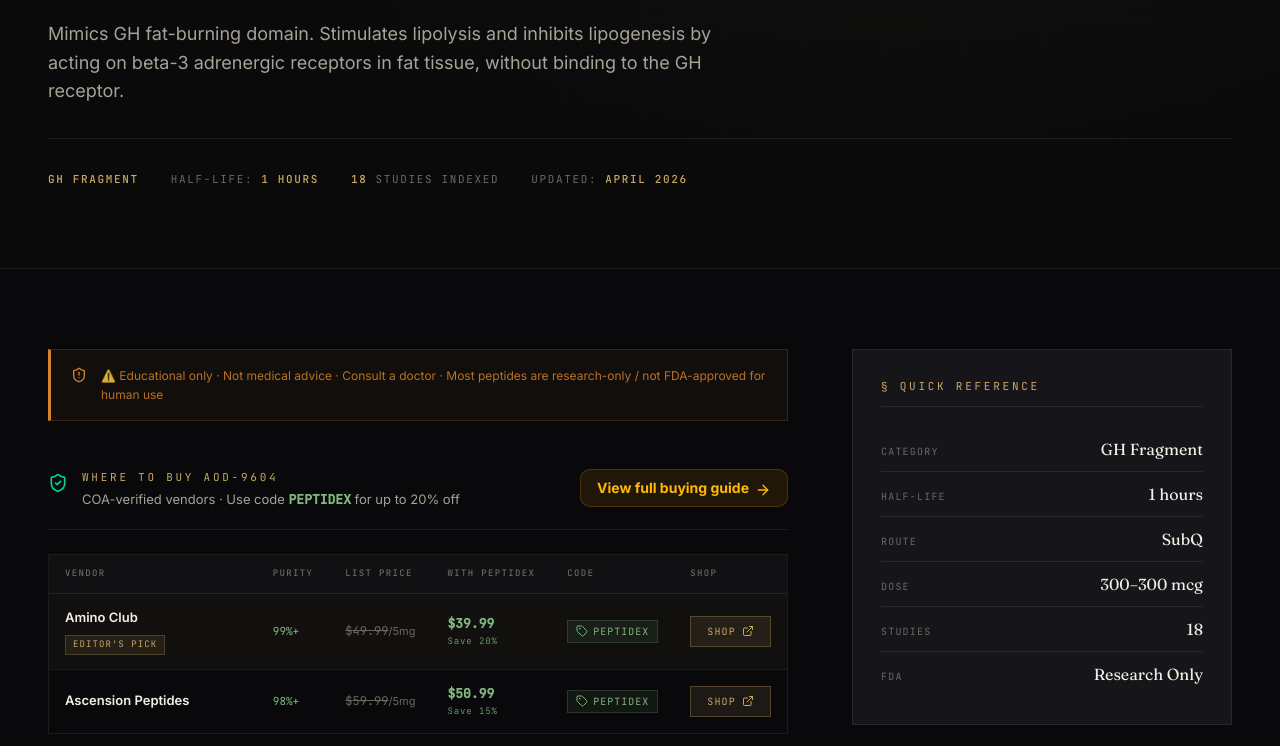
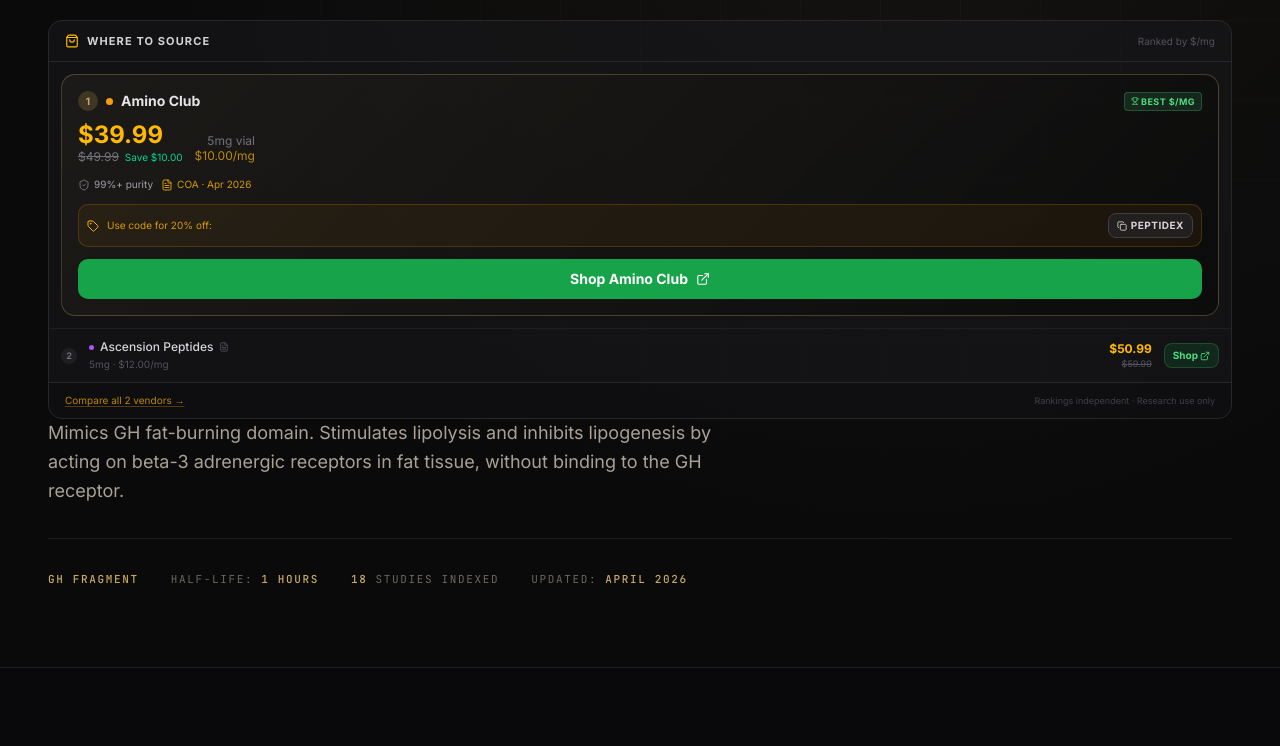
Before and after one commit to CryptoDaddi-Avax/PeptiDex, a Next.js app: page /library/aod-9604 in a window 1280 px wide. Shown: the part 620-1366 px from the top of the page. Built offline with nearby package versions, Linux system fonts and the light colour scheme.

Commit message:
feat(BuyBox): full spec rewrite — hero #1 card + compact #2-3 rows + COA links + discount badge + compare footer; wire into library pages

```diff
--- a/src/app/library/[slug]/client.tsx
+++ b/src/app/library/[slug]/client.tsx
@@ -28,6 +28,7 @@
 import { SaveButton } from '@/components/save-button';
 import { FeedbackModal } from '@/components/feedback-modal';
 import { AuthorByline } from '@/components/shared/AuthorByline';
+import { BuyBox } from '@/components/affiliate/BuyBox';
 import './detail-redesign.css';
 
 /* ── Evidence helpers ── */
@@ -105,6 +106,13 @@
 
           {/* ─── QUICK ANSWER BLOCK (above fold, GEO-optimized) ─── */}
           <QuickAnswerBlock peptide={peptide} />
+
+          {/* ─── BUY BOX (mobile inline — desktop version is in sidebar) ─── */}
+          <BuyBox
+            peptideSlug={peptide.slug}
+            peptideName={peptide.name}
+            surface="buy_box"
+          />
 
           <p className="pd-subtitle">{peptide.mechanism.slice(0, 200)}</p>
 
@@ -435,8 +443,15 @@
           {/* ── Sidebar ── */}
           <aside className="pd-sidebar">
             <div className="pd-sidebar-sticky">
+              {/* ─── BUY BOX (desktop sticky rail) ─── */}
+              <BuyBox
+                peptideSlug={peptide.slug}
+                peptideName={peptide.name}
+                surface="buy_box"
+              />
+
               {/* Quick Reference */}
-              <div className="pd-quick-ref">
+              <div className="pd-quick-ref mt-4">
                 <h3 className="pd-quick-ref-title">§ Quick Reference</h3>
                 <div className="pd-quick-ref-row">
                   <span className="pd-qr-label">Category</span>
--- a/src/components/affiliate/BuyBox.tsx
+++ b/src/components/affiliate/BuyBox.tsx
@@ -1,27 +1,329 @@
 "use client";
 
+/**
+ * <BuyBox />
+ * ==========
+ * Conversion surface for peptide detail pages.
+ *
+ * Layout:
+ *   Desktop — sticky right-rail (320px), mounted inside .pd-sidebar-sticky
+ *   Mobile  — inline, above-the-fold (after QuickAnswerBlock)
+ *
+ * Ranking — cost-per-mg ascending (NOT cost-per-vial).
+ *   #1 → full hero card: large CTA, discount code badge, purity %, COA link
+ *   #2-3 → compact rows
+ *   Partial (<3) → show available
+ *   Zero → empty state linking to /vendors
+ */
+
 import { useState, useMemo } from "react";
-import { ShoppingBag, ChevronDown, AlertCircle, Shield } from "lucide-react";
+import Link from "next/link";
+import {
+  ExternalLink,
+  Trophy,
+  ShieldCheck,
+  FileText,
+  Tag,
+  ChevronDown,
+  AlertTriangle,
+  ShoppingBag,
+  Users,
+} from "lucide-react";
 import {
   getTopVendorsForPeptide,
   type EnrichedVendorOffer,
+  AFFILIATE_LINK_ATTRS,
+  trackClick,
 } from "@/lib/affiliate";
 import type { PromoSurface } from "@/lib/promos/affiliateUrl";
-import { VendorComparisonRow } from "./VendorComparisonRow";
-import { VendorComparisonCard } from "./VendorComparisonRow";
+import { VendorDot } from "./atoms/VendorDot";
+import { CopyCodeButton } from "./atoms/CopyCodeButton";
 
 // ── Props ───────────────────────────────────────────────────────────────────
 
 interface BuyBoxProps {
   peptideSlug: string;
   peptideName: string;
-  /** Max vendors to show (default 3) */
+  /** Max vendors to display (default 3) */
   limit?: number;
-  /** Override surface label */
   surface?: PromoSurface;
 }
 
-// ── Component ───────────────────────────────────────────────────────────────
+// ── #1 Hero Card ────────────────────────────────────────────────────────────
+
+function HeroVendorCard({
+  offer,
+  peptideSlug,
+}: {
+  offer: EnrichedVendorOffer;
+  peptideSlug: string;
+}) {
+  const { vendor, price_usd, vial_mg, costPerMg, discount, trackedUrl, coaUrl, lastTestedDate } =
+    offer;
+
+  const handleClick = () => trackClick(offer, "buy_box", peptideSlug);
+
+  const testDate = lastTestedDate
+    ? new Date(lastTestedDate).toLocaleDateString("en-US", { month: "short", year: "numeric" })
+    : null;
+
+  return (
+    <div
+      className="rounded-xl border p-4 mb-1"
+      style={{
+        borderColor: "rgba(201,169,97,0.3)",
+        background:
+          "linear-gradient(135deg, rgba(201,169,97,0.06) 0%, rgba(10,10,10,0.8) 100%)",
+      }}
+    >
+      {/* Top row: rank badge + vendor name */}
+      <div className="flex items-center gap-2 mb-3">
+        <span
+          className="flex-shrink-0 flex items-center justify-center w-5 h-5 rounded-full text-[10px] font-mono font-bold"
+          style={{ background: "rgba(201,169,97,0.2)", color: "#c9a961" }}
+        >
+          1
+        </span>
+        <VendorDot vendorSlug={vendor.slug} size={7} />
+        <span className="text-sm font-bold text-zinc-200 flex-1">{vendor.name}</span>
+        <span
+          className="inline-flex items-center gap-0.5 px-1.5 py-0.5 rounded text-[9px] font-bold uppercase tracking-wider"
+          style={{
+            background: "rgba(74,222,128,0.12)",
+            color: "#4ade80",
+            border: "1px solid rgba(74,222,128,0.25)",
+          }}
+        >
+          <Trophy className="w-2 h-2" /> Best $/mg
+        </span>
+      </div>
+
+      {/* Price block */}
+      <div className="flex items-end gap-3 mb-3">
+        <div>
+          {discount.discountApplied ? (
+            <>
+              <div className="text-2xl font-mono font-bold text-amber-400 leading-none">
+                ${discount.finalPrice.toFixed(2)}
+              </div>
+              <div className="flex items-center gap-1.5 mt-0.5">
+                <span className="text-xs text-zinc-500 line-through font-mono">
+                  ${price_usd.toFixed(2)}
+                </span>
+                <span className="text-[10px] text-emerald-400 font-mono">
+                  Save ${discount.savings.toFixed(2)}
+                </span>
+              </div>
+            </>
+          ) : (
+            <div className="text-2xl font-mono font-bold text-zinc-100 leading-none">
+              ${price_usd.toFixed(2)}
+            </div>
+          )}
+        </div>
+        <div className="text-right text-xs text-zinc-500 mb-0.5 leading-tight">
+          <div className="font-mono">{vial_mg}mg vial</div>
+          <div className="font-mono text-amber-400/70">${costPerMg.toFixed(2)}/mg</div>
+        </div>
+      </div>
+
+      {/* Trust signals row */}
+      <div className="flex flex-wrap gap-2 mb-3">
+        <span className="inline-flex items-center gap-1 text-[10px] text-zinc-400">
+          <ShieldCheck className="w-3 h-3 text-zinc-500" />
+          {vendor.purity} purity
+        </span>
+        {coaUrl && (
+          <a
+            href={coaUrl}
+            target="_blank"
+            rel="noopener noreferrer"
+            className="inline-flex items-center gap-1 text-[10px] text-amber-400/80 hover:text-amber-400 transition-colors"
+          >
+            <FileText className="w-3 h-3" />
+            COA{testDate ? ` · ${testDate}` : ""}
+          </a>
+        )}
+        {!coaUrl && testDate && (
+          <span className="inline-flex items-center gap-1 text-[10px] text-zinc-500">
+            <FileText className="w-3 h-3" />
+            Tested {testDate}
+          </span>
+        )}
+      </div>
+
+      {/* Discount code */}
+      {discount.discountApplied && vendor.discountCode && (
+        <div className="flex items-center gap-2 mb-3 p-2 rounded-lg border border-amber-500/20 bg-amber-500/[0.06]">
+          <Tag className="w-3 h-3 text-amber-400 shrink-0" />
+          <span className="text-[10px] text-amber-400/80 flex-1">
+            Use code for {vendor.discountPercent}% off:
+          </span>
+          <CopyCodeButton code={vendor.discountCode} />
+        </div>
+      )}
+
+      {/* Primary CTA */}
+      <a
+        href={trackedUrl}
+        onClick={handleClick}
+        {...AFFILIATE_LINK_ATTRS}
+        className="flex items-center justify-center gap-2 w-full py-2.5 rounded-lg text-sm font-bold transition-all"
+        style={{
+          background: "rgb(22,163,74)",
+          color: "white",
+        }}
+        onMouseEnter={e => (e.currentTarget.style.background = "rgb(21,128,61)")}
+        onMouseLeave={e => (e.currentTarget.style.background = "rgb(22,163,74)")}
+      >
+        Shop {vendor.name} <ExternalLink className="w-3.5 h-3.5" />
+      </a>
+    </div>
+  );
+}
+
+// ── #2-3 Compact Row ────────────────────────────────────────────────────────
+
+function CompactVendorRow({
+  offer,
+  rank,
+  peptideSlug,
+}: {
+  offer: EnrichedVendorOffer;
+  rank: number;
+  peptideSlug: string;
+}) {
+  const { vendor, price_usd, vial_mg, costPerMg, discount, trackedUrl, coaUrl } = offer;
+
+  const handleClick = () => trackClick(offer, "buy_box", peptideSlug);
+
+  return (
+    <div
+      className="flex items-center gap-3 px-3 py-2.5 border-b last:border-b-0 transition-colors"
+      style={{ borderColor: "rgba(255,255,255,0.05)" }}
+    >
+      {/* Rank */}
+      <span
+        className="flex-shrink-0 w-4 h-4 rounded-full flex items-center justify-center text-[9px] font-mono font-bold"
+        style={{ background: "rgba(255,255,255,0.06)", color: "#71717a" }}
+      >
+        {rank}
+      </span>
+
+      {/* Vendor + meta */}
+      <div className="flex-1 min-w-0">
+        <div className="flex items-center gap-1.5">
+          <VendorDot vendorSlug={vendor.slug} size={5} />
+          <span className="text-xs font-medium text-zinc-300 truncate">{vendor.name}</span>
+          {coaUrl && (
+            <a
+              href={coaUrl}
+              target="_blank"
+              rel="noopener noreferrer"
+              title="View COA"
+              className="text-zinc-600 hover:text-amber-400 transition-colors"
+            >
+              <FileText className="w-2.5 h-2.5" />
+            </a>
+          )}
+        </div>
+        <div className="text-[10px] text-zinc-600 font-mono mt-0.5">
+          {vial_mg}mg · ${costPerMg.toFixed(2)}/mg
+        </div>
+      </div>
+
+      {/* Price */}
+      <div className="text-right shrink-0">
+        {discount.discountApplied ? (
+          <>
+            <div className="text-xs font-mono font-bold text-amber-400">
+              ${discount.finalPrice.toFixed(2)}
+            </div>
+            <div className="text-[9px] text-zinc-600 line-through font-mono">
+              ${price_usd.toFixed(2)}
+            </div>
+          </>
+        ) : (
+          <div className="text-xs font-mono text-zinc-300">${price_usd.toFixed(2)}</div>
+        )}
+      </div>
+
+      {/* Shop link */}
+      <a
+        href={trackedUrl}
+        onClick={handleClick}
+        {...AFFILIATE_LINK_ATTRS}
+        className="shrink-0 flex items-center gap-0.5 px-2 py-1 rounded-md text-[10px] font-bold transition-colors"
+        style={{
+          background: "rgba(22,163,74,0.15)",
+          color: "#4ade80",
+          border: "1px solid rgba(74,222,128,0.2)",
+        }}
+      >
+        Shop <ExternalLink className="w-2.5 h-2.5" />
+      </a>
+    </div>
+  );
+}
+
+// ── Empty State ─────────────────────────────────────────────────────────────
+
+function EmptyState({ peptideName, peptideSlug }: { peptideName: string; peptideSlug: string }) {
+  return (
+    <div className="rounded-xl border border-zinc-800 bg-zinc-900/50 p-5">
+      <div className="flex items-start gap-3 mb-3">
+        <AlertTriangle className="w-4 h-4 text-zinc-600 mt-0.5 shrink-0" />
+        <div>
+          <p className="text-xs text-zinc-400 leading-relaxed">
+            Sourcing data for <strong className="text-zinc-300">{peptideName}</strong> is updating.
+          </p>
+          <p className="text-[10px] text-zinc-600 mt-1">
+            We verify new listings weekly — check back soon.
+          </p>
+        </div>
+      </div>
+      <Link
+        href="/vendors"
+        className="flex items-center justify-center gap-1.5 w-full py-2 rounded-lg text-xs font-bold border border-zinc-700 text-zinc-400 hover:border-zinc-600 hover:text-zinc-200 transition-colors"
+      >
+        <Users className="w-3 h-3" /> Browse verified vendors
+      </Link>
+    </div>
+  );
+}
+
+// ── Mobile wrapper (collapsible) ────────────────────────────────────────────
+
+function MobileBuyBox({ children, offerCount }: { children: React.ReactNode; offerCount: number }) {
+  const [open, setOpen] = useState(false);
+
+  if (offerCount === 0) return <div className="md:hidden mb-4">{children}</div>;
+
+  return (
+    <div className="md:hidden mb-4">
+      <button
+        onClick={() => setOpen(o => !o)}
+        className="w-full flex items-center justify-between px-4 py-3 rounded-xl border border-zinc-700 bg-zinc-900/70"
+      >
+        <div className="flex items-center gap-2">
+          <ShoppingBag className="w-3.5 h-3.5 text-amber-400" />
+          <span className="text-[11px] font-mono font-bold uppercase tracking-widest text-zinc-300">
+            Where to Source
+          </span>
+          <span className="text-[9px] font-mono text-zinc-600">
+            ({offerCount} vendor{offerCount !== 1 ? "s" : ""})
+          </span>
+        </div>
+        <ChevronDown
+          className={`w-3.5 h-3.5 text-zinc-500 transition-transform duration-200 ${open ? "rotate-180" : ""}`}
+        />
+      </button>
+      {open && <div className="mt-2">{children}</div>}
+    </div>
+  );
+}
+
+// ── Main BuyBox ─────────────────────────────────────────────────────────────
 
 export function BuyBox({
   peptideSlug,
@@ -29,130 +331,81 @@
   limit = 3,
   surface = "buy_box",
 }: BuyBoxProps) {
-  const [mobileExpanded, setMobileExpanded] = useState(false);
-
   const offers = useMemo(
     () => getTopVendorsForPeptide(peptideSlug, surface, limit),
     [peptideSlug, surface, limit]
   );
 
-  // ── Empty state ──────────────────────────────────────────────────────────
-  if (offers.length === 0) {
-    return (
-      <div className="rounded-xl border border-zinc-800 bg-zinc-900/50 p-5">
-        <div className="flex items-start gap-3">
-          <AlertCircle className="w-4 h-4 text-zinc-500 mt-0.5 shrink-0" />
-          <div>
-            <p className="text-xs text-zinc-400">
-              No verified vendors carry <strong className="text-zinc-300">{peptideName}</strong> with
-              confirmed pricing yet.
-            </p>
-            <p className="text-[10px] text-zinc-600 mt-1">
-              Check back soon — we verify new listings weekly.
-            </p>
-          </div>
-        </div>
-      </div>
+  const totalVendorCount = useMemo(
+    () => getTopVendorsForPeptide(peptideSlug, surface, 99).length,
+    [peptideSlug, surface]
   );
-  }
 
-  const cheapest = offers.find(o => o.isCheapest) ?? offers[0];
-
-  return (
+  const inner = (
     <div className="rounded-xl border border-zinc-800 bg-zinc-900/60 overflow-hidden">
       {/* Header */}
       <div className="px-4 py-3 border-b border-zinc-800 flex items-center justify-between">
         <div className="flex items-center gap-2">
           <ShoppingBag className="w-3.5 h-3.5 text-amber-400" />
           <span className="text-[11px] font-mono font-bold uppercase tracking-widest text-zinc-300">
-            Where to source
+            Where to Source
           </span>
         </div>
-        <span className="text-[10px] font-mono text-zinc-600">
-          {offers.length} vendor{offers.length !== 1 ? "s" : ""}
-        </span>
+        <span className="text-[10px] font-mono text-zinc-600">Ranked by $/mg</span>
       </div>
 
-      {/* Best price callout */}
-      {cheapest.discount.discountApplied && (
-        <div className="px-4 py-2 border-b border-zinc-800 bg-amber-500/[0.04] flex items-center gap-2">
-          <Shield className="w-3 h-3 text-amber-400" />
-          <span className="text-[10px] text-amber-400/80">
-            PEPTIDEX readers save up to{" "}
-            <strong className="text-amber-400">
-              ${Math.max(...offers.filter(o => o.discount.discountApplied).map(o => o.discount.savings)).toFixed(2)}
-            </strong>
-          </span>
+      {offers.length === 0 ? (
+        <div className="p-3">
+          <EmptyState peptideName={peptideName} peptideSlug={peptideSlug} />
         </div>
-      )}
-
-      {/* ── Desktop rows ─────────────────────────────────────────────────── */}
-      <div className="hidden md:block">
-        <div className="divide-y divide-zinc-800/50">
-          {offers.map((offer, i) => (
-            <div key={offer.vendor.slug} className="px-1">
-              <VendorComparisonRow
-                offer={offer}
-                peptideSlug={peptideSlug}
-                compact
-                rank={i + 1}
-                showVial={false}
-                showCostPerMg={false}
-                showCode={false}
-                source="buy_box"
-              />
-            </div>
-          ))}
-        </div>
+      ) : (
+        <>
+          {/* #1 Hero card */}
+          <div className="p-3 pb-2">
+            <HeroVendorCard offer={offers[0]} peptideSlug={peptideSlug} />
           </div>
 
-      {/* ── Mobile cards ─────────────────────────────────────────────────── */}
-      <div className="md:hidden">
-        {/* Always show cheapest */}
-        <div className="p-3">
-          <VendorComparisonCard
-            offer={cheapest}
-            peptideSlug={peptideSlug}
-            source="buy_box"
-          />
-        </div>
-
-        {/* Expand for more */}
+          {/* #2–3 Compact rows */}
           {offers.length > 1 && (
-          <>
-            <button
-              onClick={() => setMobileExpanded(e => !e)}
-              className="w-full flex items-center justify-center gap-1 py-2.5 border-t border-zinc-800 text-[11px] font-mono text-zinc-500 hover:text-zinc-300 transition-colors"
-            >
-              {mobileExpanded ? "Show less" : `Compare ${offers.length - 1} more vendor${offers.length > 2 ? "s" : ""}`}
-              <ChevronDown
-                className={`w-3 h-3 transition-transform ${mobileExpanded ? "rotate-180" : ""}`}
-              />
-            </button>
-            {mobileExpanded && (
-              <div className="px-3 pb-3 space-y-2">
-                {offers
-                  .filter(o => o.vendor.slug !== cheapest.vendor.slug)
-                  .map(offer => (
-                    <VendorComparisonCard
+            <div className="border-t border-zinc-800/60">
+              {offers.slice(1).map((offer, i) => (
+                <CompactVendorRow
                   key={offer.vendor.slug}
                   offer={offer}
+                  rank={i + 2}
                   peptideSlug={peptideSlug}
-                      source="buy_box"
                 />
               ))}
             </div>
           )}
+
+          {/* Footer: compare link + disclaimer */}
+          <div
+            className="px-4 py-2.5 border-t border-zinc-800 flex items-center justify-between gap-2"
+            style={{ background: "rgba(0,0,0,0.2)" }}
+          >
+            <Link
+              href={`/vendors#${peptideSlug}`}
+              className="text-[10px] font-mono text-amber-400/70 hover:text-amber-400 transition-colors underline underline-offset-2 decoration-amber-500/30 whitespace-nowrap"
+            >
+              Compare all {totalVendorCount > 0 ? totalVendorCount : "6"} vendors →
+            </Link>
+            <p className="text-[9px] text-zinc-700 text-right leading-tight">
+              Rankings independent · Research use only
+            </p>
+          </div>
         </>
       )}
     </div>
+  );
 
-      {/* Footer */}
-      <div className="px-4 py-2 border-t border-zinc-800 bg-zinc-900/40">
-        <p className="text-[9px] text-zinc-600 text-center">
-          Prices verified periodically · Rankings independent · Research use only
-        </p>
-      </div>
-    </div>
+  return (
+    <>
+      {/* Mobile: collapsible banner */}
+      <MobileBuyBox offerCount={offers.length}>{inner}</MobileBuyBox>
+
+      {/* Desktop: always visible (sticky handled by .pd-sidebar-sticky in parent) */}
+      <div className="hidden md:block">{inner}</div>
+    </>
   );
 }
--- a/src/lib/affiliate.ts
+++ b/src/lib/affiliate.ts
@@ -48,6 +48,10 @@
   inStock: boolean;
   isCheapest: boolean;
   promo: PromoCode | undefined;
+  /** COA PDF URL from VendorPrice row (may also fall back to Vendor.coaUrl) */
+  coaUrl: string | undefined;
+  /** Last test date string from VendorPrice row */
+  lastTestedDate: string | undefined;
 }
 
 export interface PeptideVendorBundle {
@@ -119,6 +123,9 @@
     inStock: vp.inStock,
     isCheapest: false, // set after sorting
     promo,
+    // Prefer per-peptide COA URL from vendor-pricing row; fall back to vendor-level coaUrl
+    coaUrl: vp.coaUrl ?? vendor.coaUrl,
+    lastTestedDate: vp.lastTestedDate ?? vendor.lastTestedDate,
   };
 }
 
```
Lines whose indentation alone changed are shown as unchanged.
